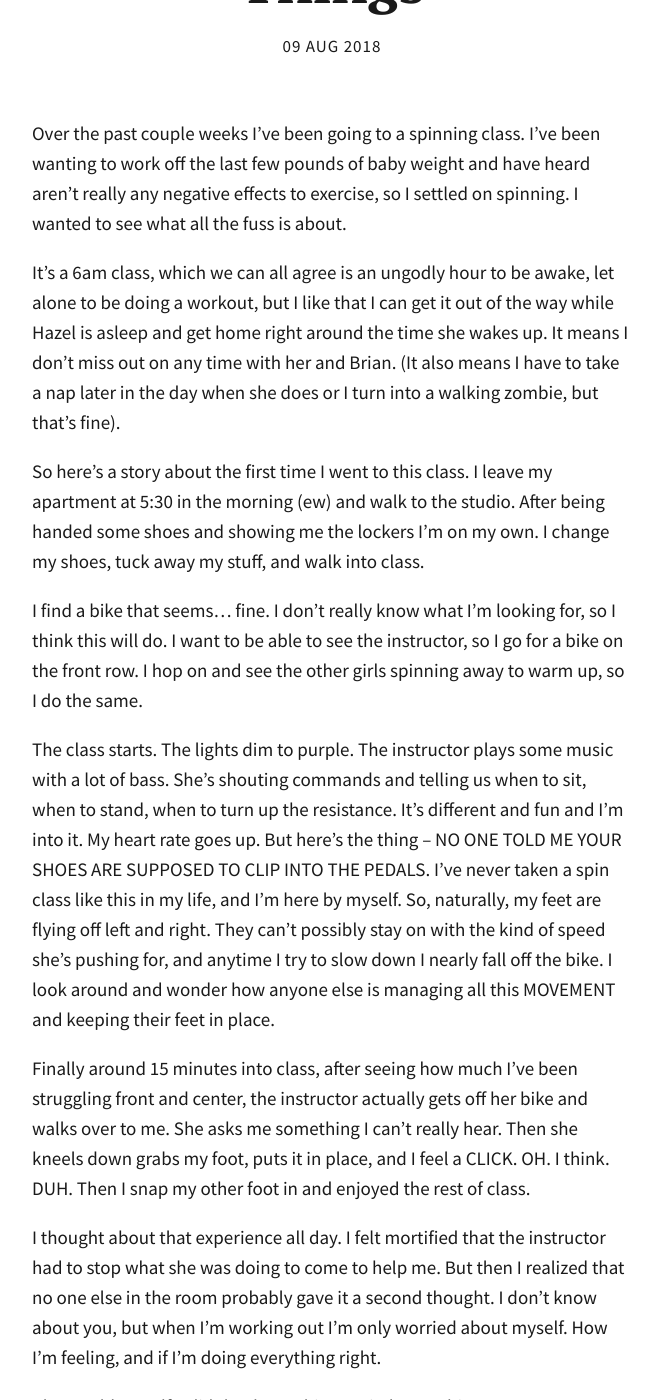
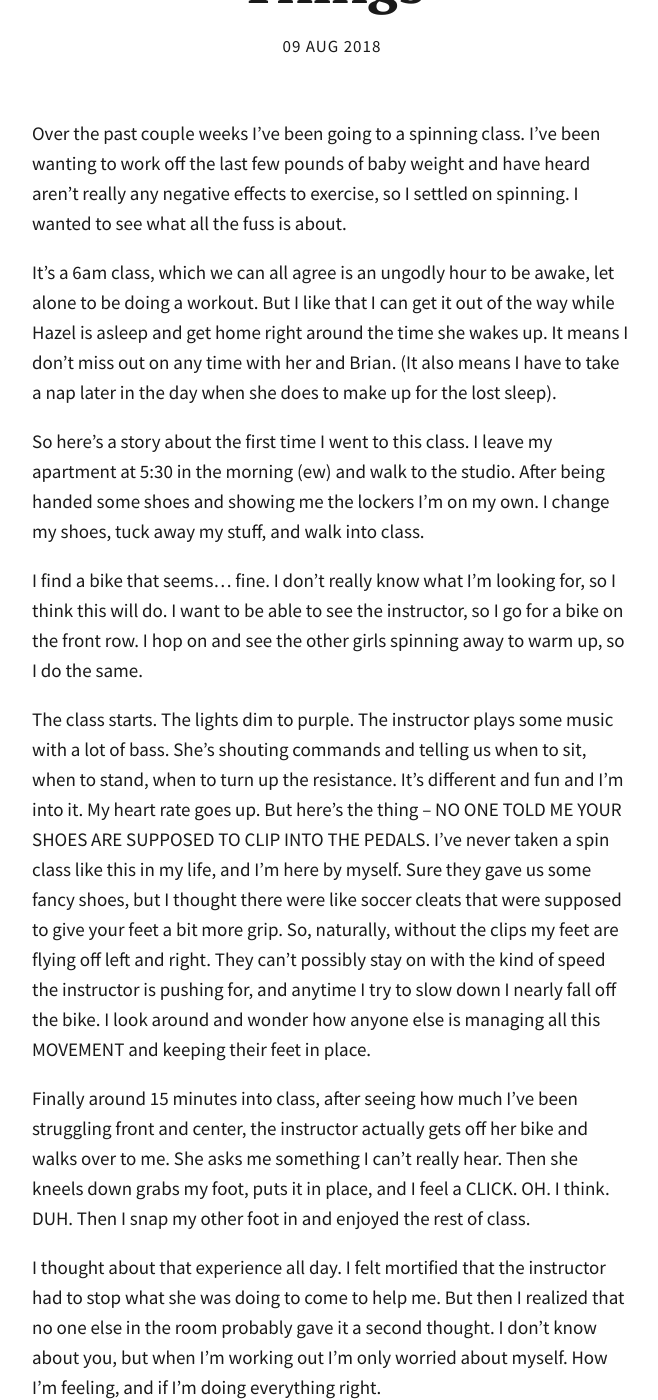
Before and after one commit to totiffany/totiffany.github.io, a Jekyll site: the page built from _posts/2018-08-09-An-Embarassing-Story-And-Trying-New-Things.md, in a window 1280 px wide and 1400 px high, scrolled down 351 px. Shown: the whole window, without its empty margins (308-966 px from the left). Built offline with Jekyll 4.4.1, drawn with Linux system fonts in a browser that asks for light colours; our own code applies the rules of GitHub Pages for plain Markdown files; comment, search, counter and statistics services are not loaded.

Commit message:
Update 2018-08-09-An-Embarassing-Story-And-Trying-New-Things.md

```diff
--- a/_posts/2018-08-09-An-Embarassing-Story-And-Trying-New-Things.md
+++ b/_posts/2018-08-09-An-Embarassing-Story-And-Trying-New-Things.md
@@ -10,13 +10,13 @@ description: >-
 
 Over the past couple weeks I've been going to a spinning class. I've been wanting to work off the last few pounds of baby weight and have heard aren't really any negative effects to exercise, so I settled on spinning. I wanted to see what all the fuss is about.
 
-It's a 6am class, which we can all agree is an ungodly hour to be awake, let alone to be doing a workout, but I like that I can get it out of the way while Hazel is asleep and get home right around the time she wakes up. It means I don't miss out on any time with her and Brian. (It also means I have to take a nap later in the day when she does or I turn into a walking zombie, but that's fine).
+It's a 6am class, which we can all agree is an ungodly hour to be awake, let alone to be doing a workout. But I like that I can get it out of the way while Hazel is asleep and get home right around the time she wakes up. It means I don't miss out on any time with her and Brian. (It also means I have to take a nap later in the day when she does to make up for the lost sleep).
 
 So here's a story about the first time I went to this class. I leave my apartment at 5:30 in the morning (ew) and walk to the studio. After being handed some shoes and showing me the lockers I'm on my own. I change my shoes, tuck away my stuff, and walk into class.
 
 I find a bike that seems... fine. I don't really know what I'm looking for, so I think this will do. I want to be able to see the instructor, so I go for a bike on the front row. I hop on and see the other girls spinning away to warm up, so I do the same.
 
-The class starts. The lights dim to purple. The instructor plays some music with a lot of bass. She's shouting commands and telling us when to sit, when to stand, when to turn up the resistance. It's different and fun and I'm into it. My heart rate goes up. But here's the thing – NO ONE TOLD ME YOUR SHOES ARE SUPPOSED TO CLIP INTO THE PEDALS. I've never taken a spin class like this in my life, and I'm here by myself. So, naturally, my feet are flying off left and right. They can't possibly stay on with the kind of speed she's pushing for, and anytime I try to slow down I nearly fall off the bike. I look around and wonder how anyone else is managing all this MOVEMENT and keeping their feet in place.
+The class starts. The lights dim to purple. The instructor plays some music with a lot of bass. She's shouting commands and telling us when to sit, when to stand, when to turn up the resistance. It's different and fun and I'm into it. My heart rate goes up. But here's the thing – NO ONE TOLD ME YOUR SHOES ARE SUPPOSED TO CLIP INTO THE PEDALS. I've never taken a spin class like this in my life, and I'm here by myself. Sure they gave us some fancy shoes, but I thought there were like soccer cleats that were supposed to give your feet a bit more grip. So, naturally, without the clips my feet are flying off left and right. They can't possibly stay on with the kind of speed the instructor is pushing for, and anytime I try to slow down I nearly fall off the bike. I look around and wonder how anyone else is managing all this MOVEMENT and keeping their feet in place.
 
 Finally around 15 minutes into class, after seeing how much I've been struggling front and center, the instructor actually gets off her bike and walks over to me. She asks me something I can't really hear. Then she kneels down grabs my foot, puts it in place, and I feel a CLICK. OH. I think. DUH. Then I snap my other foot in and enjoyed the rest of class.
 
```
